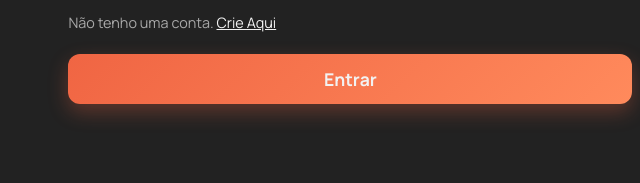
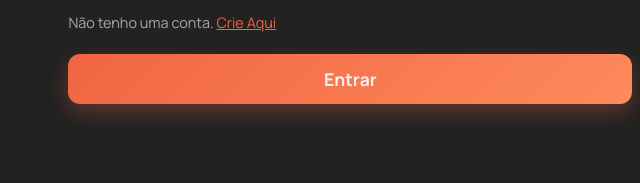
Before and after one commit to 1S-Cog-Solutions/Monitoramento-de-Umidade-do-Substrato-e-do-Ar, a website: page Entregável - Grupo/public/login.html in a window 1280 px wide. Shown: the part 472-655 px from the top of the page, 506-1146 px from the left. Drawn offline with nearby package versions, Linux system fonts and the light colour scheme; a web font is replaced by a local one.

Commit message:
Adição de links nas páginas de cadastro e login

```diff
--- a/Entregável - Grupo/public/css/cadastro.css
+++ b/Entregável - Grupo/public/css/cadastro.css
@@ -43,6 +43,10 @@ body {
     background-color: #222222;
     width: 90%;
     height: 600px;
+}
+
+.cadastrar-funcionario {
+    color: #F06543;
 }
 
 .lado-logo {
--- a/Entregável - Grupo/public/login.html
+++ b/Entregável - Grupo/public/login.html
@@ -38,7 +38,7 @@
                 <input type="password" id="ipt_senha" placeholder="Senha">
             </div>
 
-            <p class="account-text">Não tenho uma conta. <a href="cadastroEmpresa.html" target="_blank" class="sign-up-link">Crie Aqui</a></p>
+            <p class="account-text">Não tenho uma conta. <a href="cadastroEmpresa.html" target="_blank" class="sign-up-link cadastrar-funcionario">Crie Aqui</a></p>
             <button id="btn-submit" onclick="entrar()">Entrar</button>
         </div>
 
```
Also changed, not shown: Entregável - Grupo/public/cadastro.html (+1 -0 lines), Entregável - Grupo/public/cadastroEmpresa.html (+1 -0 lines).
